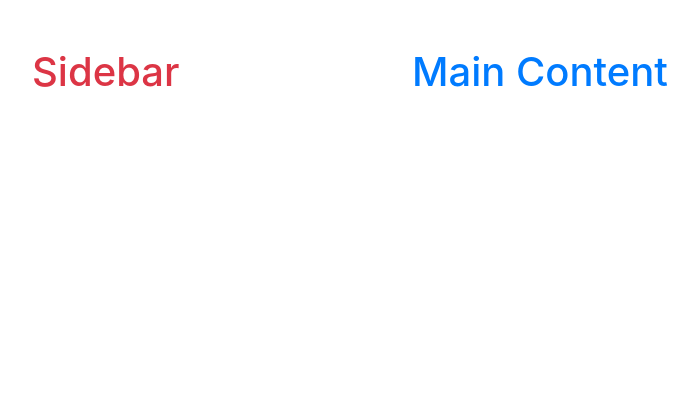
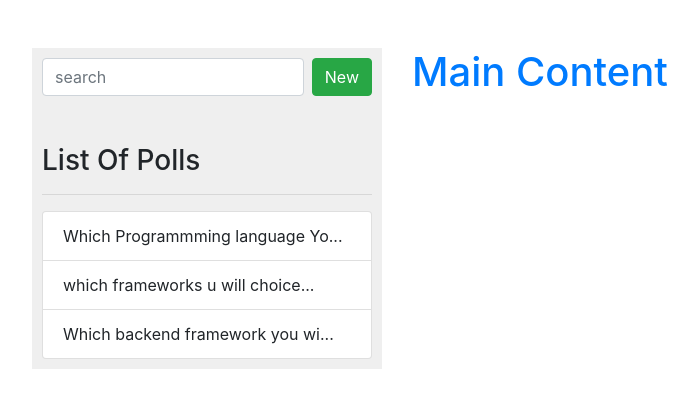
Before and after one commit to nezam0003/React-JS, a React (Create React App) app in the folder Stack-Learner/my-app-two/: page / in a window 1280 px wide. Shown: the top 408 px of the page, without its empty margins (53-751 px from the left). Built offline with nearby package versions, Linux system fonts and the light colour scheme.

Commit message:
Implement Poll Sidebar Component

```diff
--- a/Stack-Learner/my-app-two/src/Smart-Poll/App.jsx
+++ b/Stack-Learner/my-app-two/src/Smart-Poll/App.jsx
@@ -51,12 +51,20 @@ export default class App extends Component {
     this.setState({ selectedPoll: poll });
   };
 
+  //   Handle Search in Sidebar
+  handleSearch = (searchTerm) => {};
+
   render() {
     return (
       <Container className="my-5">
         <Row>
           <Col md={4}>
-            <Sidebar />
+            <Sidebar
+              polls={this.state.polls}
+              searchTerm={this.state.searchTerm}
+              handleSearch={this.handleSearch}
+              selectPoll={this.selectPoll}
+            />
           </Col>
           <Col md={8}>
             <MainContent />
--- a/Stack-Learner/my-app-two/src/Smart-Poll/components/sidebar/index.jsx
+++ b/Stack-Learner/my-app-two/src/Smart-Poll/components/sidebar/index.jsx
@@ -1,10 +1,36 @@
 import React, { Component } from "react";
+import { Input, Button, Modal, ModalHeader, ModalBody } from "reactstrap";
+import PollList from "./poll-list";
 
 export default class Sidebar extends Component {
+  state = {
+    openModal: false,
+  };
+  toggleModal = () => {
+    this.setState({ openModal: !this.state.openModal });
+  };
+
   render() {
     return (
-      <div>
-        <h1 className="text-danger">Sidebar</h1>
+      <div style={{ background: "#efefef", padding: "10px" }}>
+        <div className="d-flex mb-5">
+          <Input
+            type="search"
+            placeholder="search"
+            value={this.props.searchTerm}
+            onChange={(e) => this.props.handleSearch(e.target.value)}
+          />
+          <Button color="success" className="ml-2" onClick={this.toggleModal}>
+            New
+          </Button>
+        </div>
+        <h3>List Of Polls</h3>
+        <hr />
+        <PollList polls={this.props.polls} selectPoll={this.props.selectPoll} />
+        <Modal isOpen={this.state.openModal} toggle={this.toggleModal} unmountOnClose={true}>
+          <ModalHeader toggle={this.toggleModal}>Create a new Poll</ModalHeader>
+          <ModalBody>this is modal body</ModalBody>
+        </Modal>
       </div>
     );
   }
--- /dev/null
+++ b/Stack-Learner/my-app-two/src/Smart-Poll/components/sidebar/poll-list.jsx
@@ -0,0 +1,23 @@
+import React from "react";
+import { ListGroup, ListGroupItem } from "reactstrap";
+
+const PollList = (props) => {
+  if (props.polls.length === 0) {
+    return <p>There is No Poll</p>;
+  }
+  return (
+    <ListGroup>
+      {props.polls.map((poll) => (
+        <ListGroupItem
+          key={poll.id}
+          onClick={() => props.selectPoll(poll.id)}
+          style={{ cursor: "pointer" }}
+        >
+          {poll.title.length > 30 ? poll.title.substr(0, 30) + "..." : poll.title}
+        </ListGroupItem>
+      ))}
+    </ListGroup>
+  );
+};
+
+export default PollList;
```
